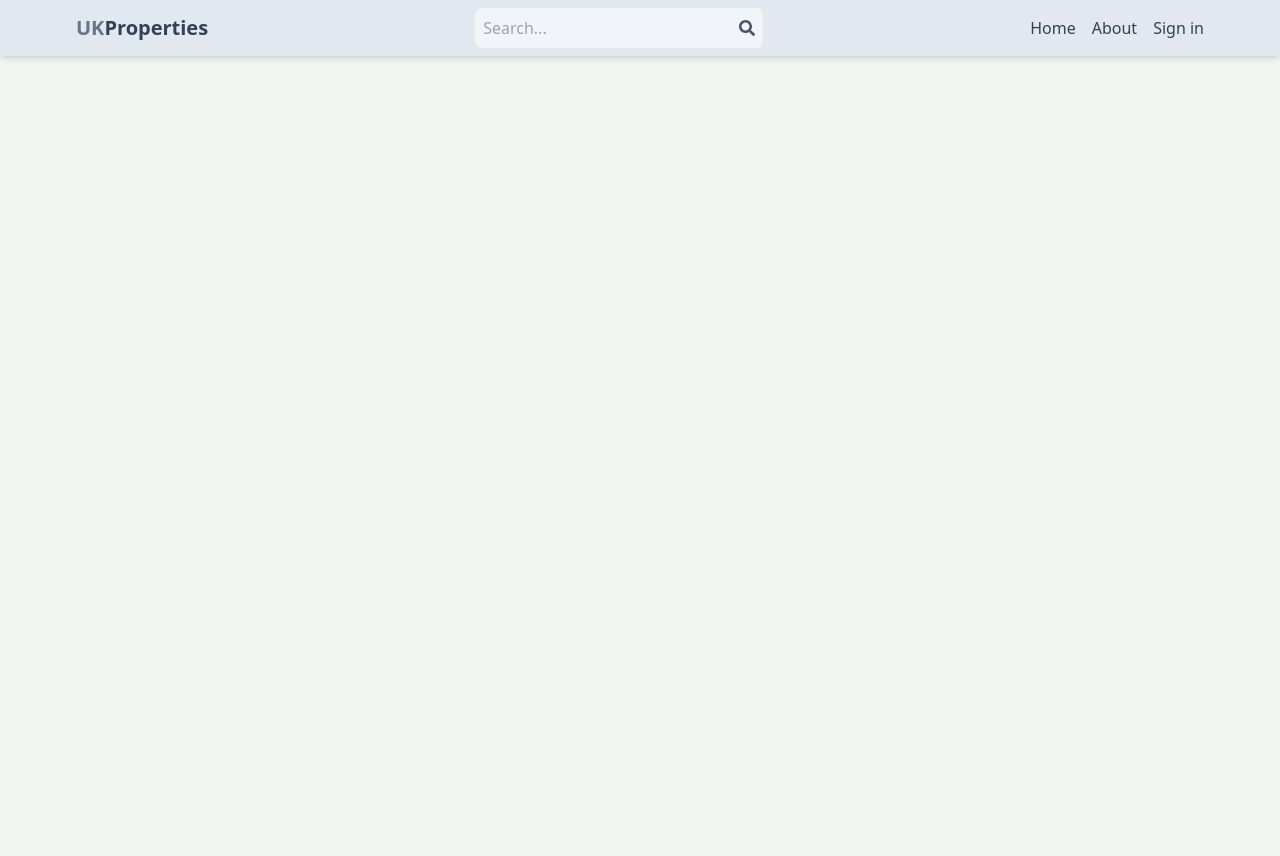
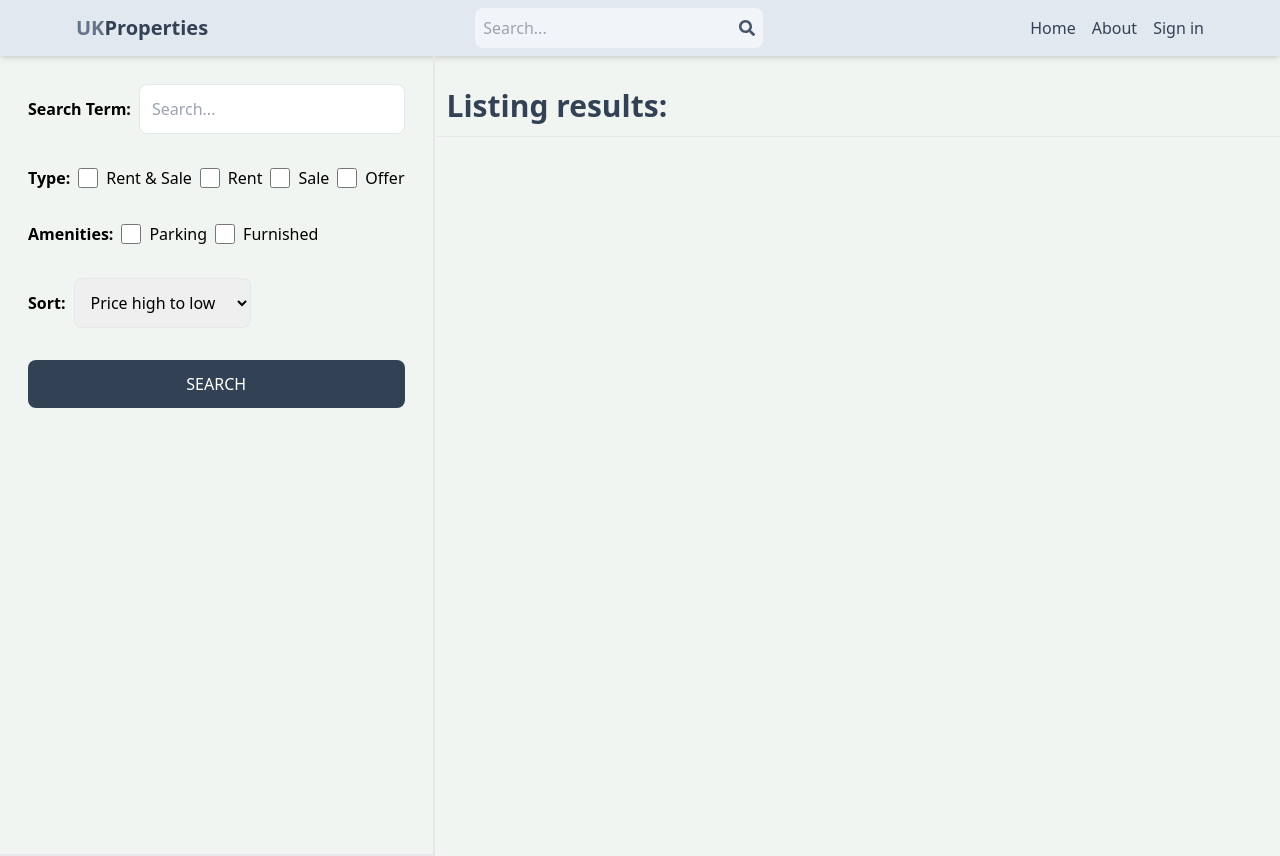
Before and after one commit to umarkhan905/Mern-Real-Estate-Website, a React (Vite) app in the folder frontend/: page /search in a window 1280 px wide. Before the commit the page ends 800 px from the top, so only its background shows below. Built offline with nearby package versions, Linux system fonts and the light colour scheme; no server answers.

Commit message:
create search page UI

```diff
--- a/frontend/src/App.jsx
+++ b/frontend/src/App.jsx
@@ -5,6 +5,7 @@
   Home,
   Listing,
   Profile,
+  Search,
   SignIn,
   SignUp,
   UpdateListing,
@@ -21,6 +22,7 @@
       <Routes>
         <Route path="/" element={<Home />} />
         <Route path="/about" element={<About />} />
+        <Route path="/search" element={<Search />} />
         <Route
           path="/profile"
           element={
--- /dev/null
+++ b/frontend/src/pages/Search.jsx
@@ -0,0 +1,73 @@
+const Search = () => {
+  return (
+    <div className="flex flex-col md:flex-row">
+      <div className="p-7  border-b-2 md:border-r-2 md:min-h-screen">
+        <form className="flex flex-col gap-8">
+          <div className="flex items-center gap-2">
+            <label className="whitespace-nowrap font-semibold">
+              Search Term:
+            </label>
+            <input
+              type="text"
+              id="searchTerm"
+              placeholder="Search..."
+              className="border rounded-lg p-3 w-full"
+            />
+          </div>
+          <div className="flex gap-2 flex-wrap items-center">
+            <label className="font-semibold">Type:</label>
+            <div className="flex gap-2">
+              <input type="checkbox" id="all" className="w-5" />
+              <span>Rent & Sale</span>
+            </div>
+            <div className="flex gap-2">
+              <input type="checkbox" id="rent" className="w-5" />
+              <span>Rent</span>
+            </div>
+            <div className="flex gap-2">
+              <input type="checkbox" id="sale" className="w-5" />
+              <span>Sale</span>
+            </div>
+            <div className="flex gap-2">
+              <input type="checkbox" id="offer" className="w-5" />
+              <span>Offer</span>
+            </div>
+          </div>
+          <div className="flex gap-2 flex-wrap items-center">
+            <label className="font-semibold">Amenities:</label>
+            <div className="flex gap-2">
+              <input type="checkbox" id="parking" className="w-5" />
+              <span>Parking</span>
+            </div>
+            <div className="flex gap-2">
+              <input type="checkbox" id="furnished" className="w-5" />
+              <span>Furnished</span>
+            </div>
+          </div>
+          <div className="flex items-center gap-2">
+            <label className="font-semibold">Sort:</label>
+            <select
+              defaultValue={"created_at_desc"}
+              id="sort_order"
+              className="border rounded-lg p-3">
+              <option value="regularPrice_desc">Price high to low</option>
+              <option value="regularPrice_asc">Price low to hight</option>
+              <option value="createdAt_desc">Latest</option>
+              <option value="createdAt_asc">Oldest</option>
+            </select>
+          </div>
+          <button className="bg-slate-700 text-white p-3 rounded-lg uppercase hover:opacity-95">
+            Search
+          </button>
+        </form>
+      </div>
+      <div className="flex-1">
+        <h1 className="text-3xl font-semibold border-b p-3 text-slate-700 mt-5">
+          Listing results:
+        </h1>
+      </div>
+    </div>
+  );
+};
+
+export default Search;
--- a/frontend/src/pages/index.js
+++ b/frontend/src/pages/index.js
@@ -6,6 +6,7 @@
 import CreateListing from "./CreateListing";
 import UpdateListing from "./UpdateListing";
 import Listing from "./Listing";
+import Search from "./Search";
 
 export {
   Home,
@@ -16,4 +17,5 @@
   CreateListing,
   UpdateListing,
   Listing,
+  Search,
 };
```
